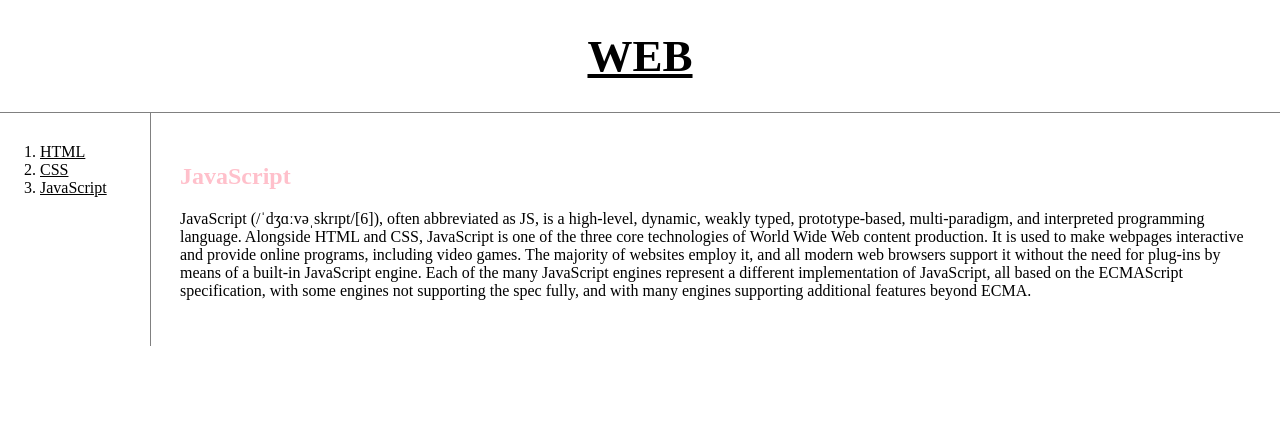
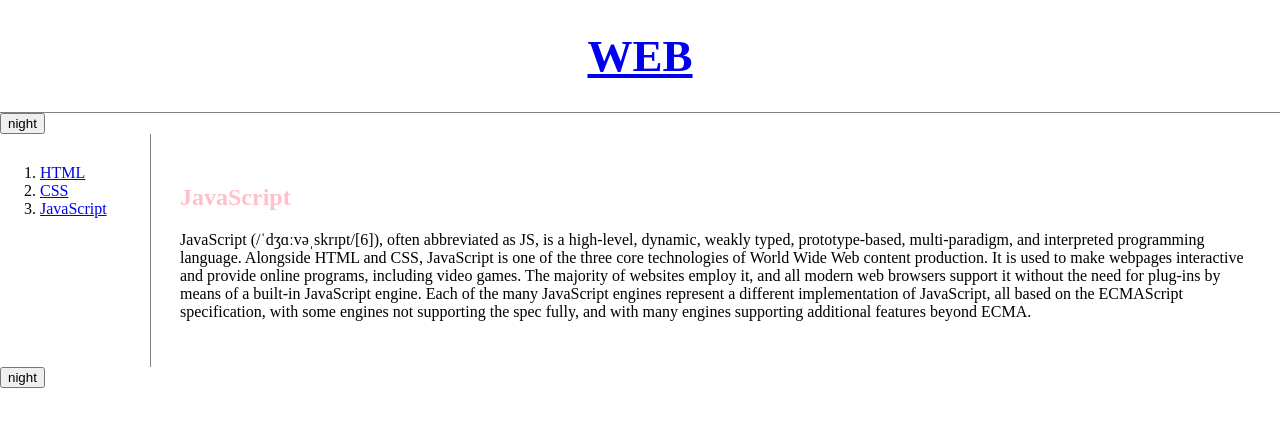
Before and after one commit to natsunohj/Web1, a plain HTML site: page 3.html in a window 1280 px wide. Drawn offline with Linux system fonts and the light colour scheme.

Commit message:
Add files via upload

```diff
--- a/3.html
+++ b/3.html
@@ -7,6 +7,34 @@
 </head>
 <body>
     <h1><a href="index.html">WEB</a></h1>
+
+    <input type="button" value="night" onclick="
+    var target = document.querySelector('body');
+    if(this.value==='night'){
+      target.style.backgroundColor= 'black';
+        target.style.color= 'white';
+        this.value='day';
+
+        var alist = document.querySelectorAll('a');
+        var i=0;
+        while(i<alist.length){
+            alist[i].style.color='powderblue';
+            i=i+1;
+            }
+    } else {
+        target.style.backgroundColor= 'white';
+        target.style.color= 'black';
+        this.value='night';
+
+        var alist = document.querySelectorAll('a');
+        var i=0;
+        while(i<alist.length){
+            alist[i].style.color='blue';
+            i=i+1;
+            }
+        }
+    ">
+
     <div id="grid">
     <ol>
         <li><a href="1.html">HTML</a></li>
@@ -17,7 +45,21 @@
     <h2>JavaScript</h2>
     <p> JavaScript (/ˈdʒɑːvəˌskrɪpt/[6]), often abbreviated as JS, is a high-level, dynamic, weakly typed, prototype-based, multi-paradigm, and interpreted programming language. Alongside HTML and CSS, JavaScript is one of the three core technologies of World Wide Web content production. It is used to make webpages interactive and provide online programs, including video games. The majority of websites employ it, and all modern web browsers support it without the need for plug-ins by means of a built-in JavaScript engine. Each of the many JavaScript engines represent a different implementation of JavaScript, all based on the ECMAScript specification, with some engines not supporting the spec fully, and with many engines supporting additional features beyond ECMA.
     </p>
+
     </div>
     </div>
+
+    <input type="button" value="night" onclick="
+if(this.value==='night'){
+    document.querySelector('body').style.backgroundColor= 'black';
+    document.querySelector('body').style.color= 'white';
+    this.value='day';
+
+} else {
+    document.querySelector('body').style.backgroundColor= 'white';
+    document.querySelector('body').style.color= 'black';
+    this.value='night';
+}
+">
     </body>
 </html>
--- a/style.css
+++ b/style.css
@@ -1,9 +1,6 @@
 body{
     margin:0;
 }
-
- a { color:black;
- }
 
  h1 {
      font-size: 45px;
```
Also changed, not shown: 2.html (+1 -1 lines).
